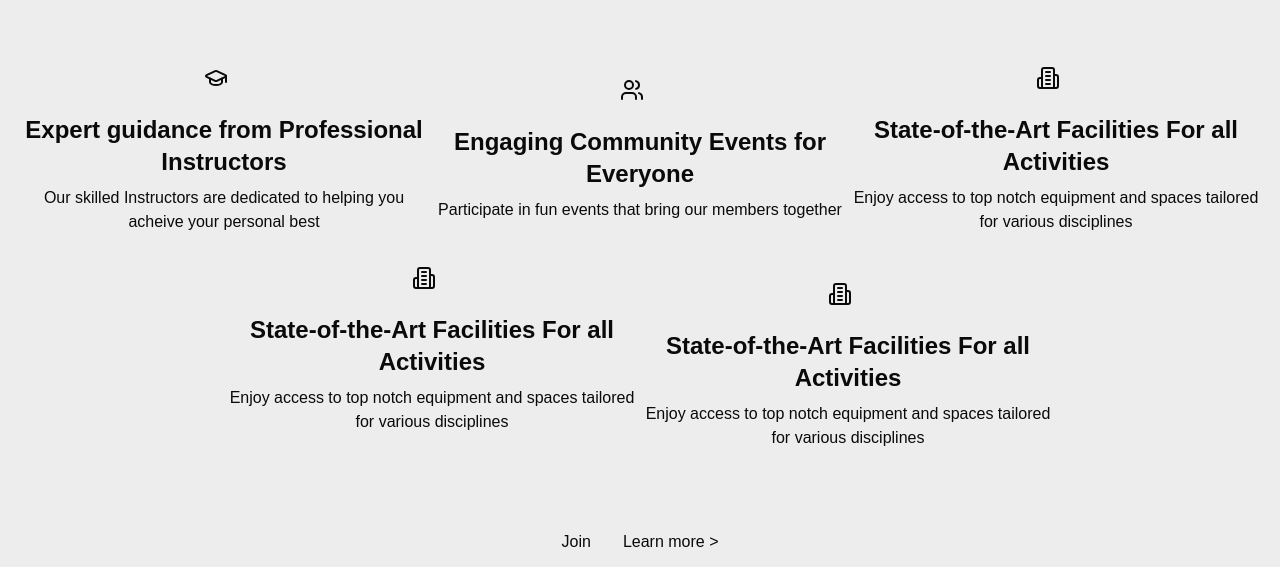
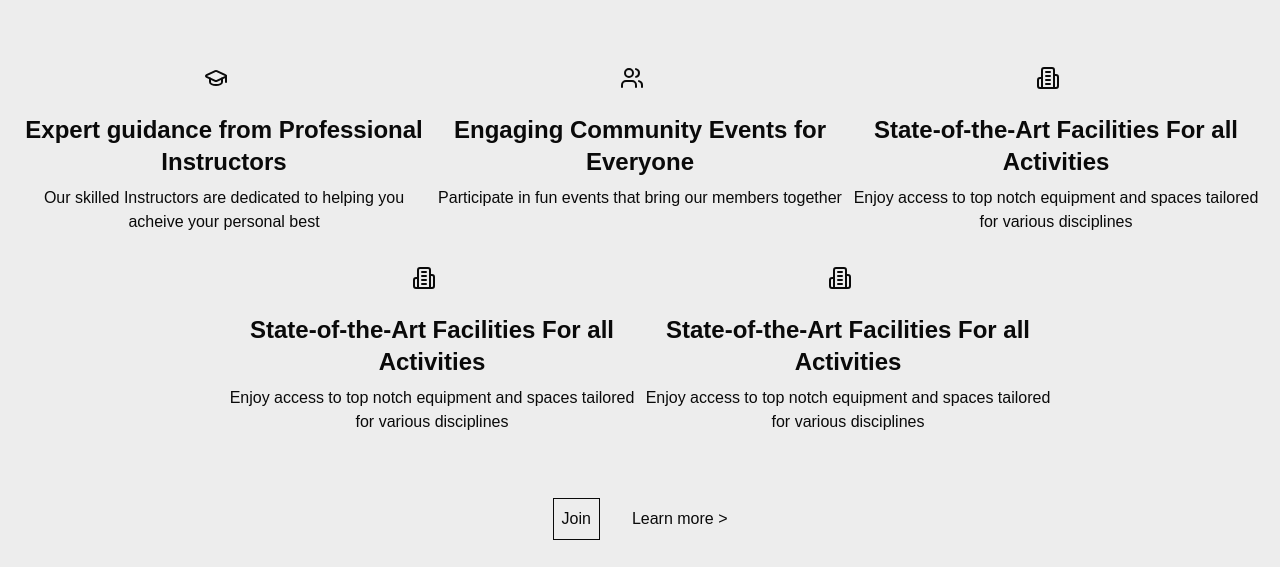
Before and after one commit to lloladin123/GymnasticsSaaS, a Next.js app: page / in a window 1280 px wide. Shown: the part 1070-1637 px from the top of the page. Built offline with nearby package versions, Linux system fonts and the light colour scheme.

Commit message:
Refractor: Minor positioning fixed

```diff
--- a/components/Benefits.tsx
+++ b/components/Benefits.tsx
@@ -54,7 +54,7 @@ const Benefits = () => {
           and comaraderie
         </p>
       </div>
-      <div className="w-full flex flex-row flex-wrap items-center space-y-8 justify-center">
+      <div className="w-full flex flex-row flex-wrap items-start gap-y-8 justify-center">
         {benefits.map((label, index) => (
           <div
             key={index}
@@ -66,8 +66,10 @@ const Benefits = () => {
           </div>
         ))}
       </div>
-      <div className="flex flex-row space-x-8">
-        <Link href="#">Join</Link>
+      <div className="flex flex-row items-center justify-center space-x-8">
+        <Link className="p-2 border-solid border-1" href="#">
+          Join
+        </Link>
         <Link href="#">Learn more &gt;</Link>
       </div>
     </section>
```
